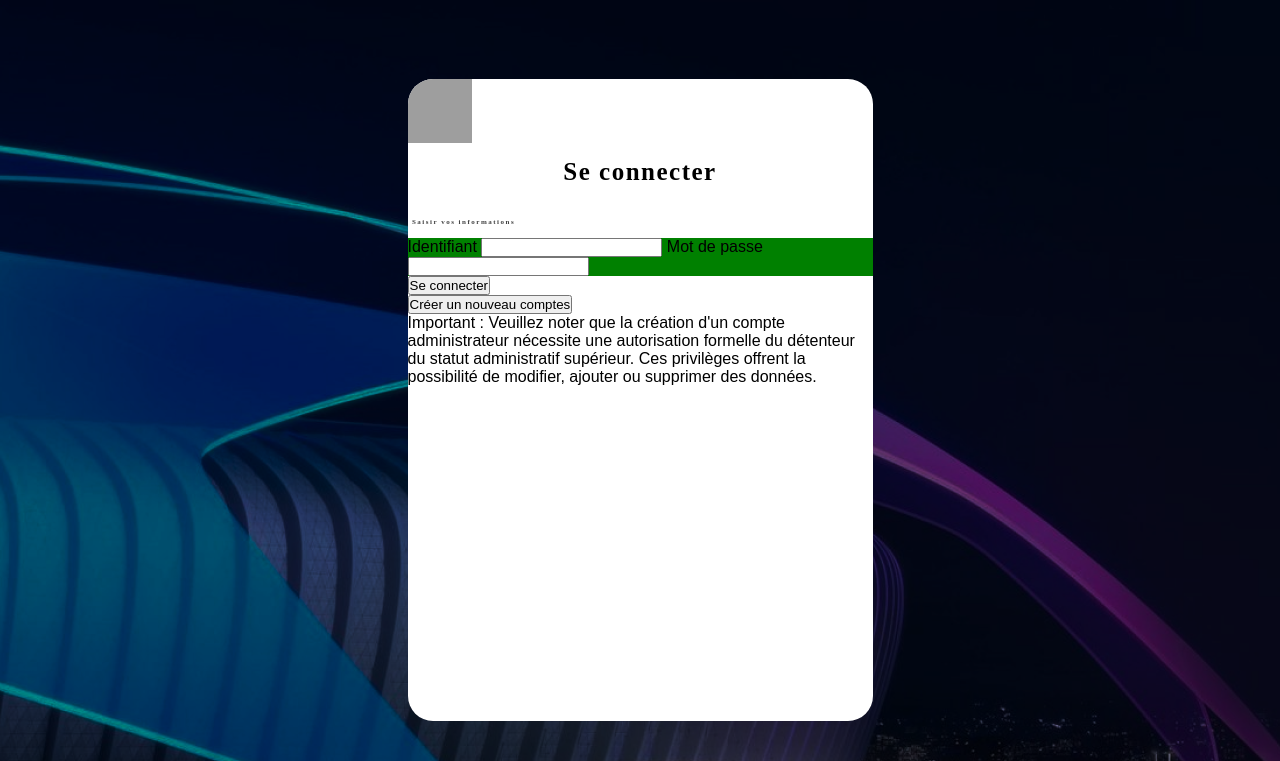
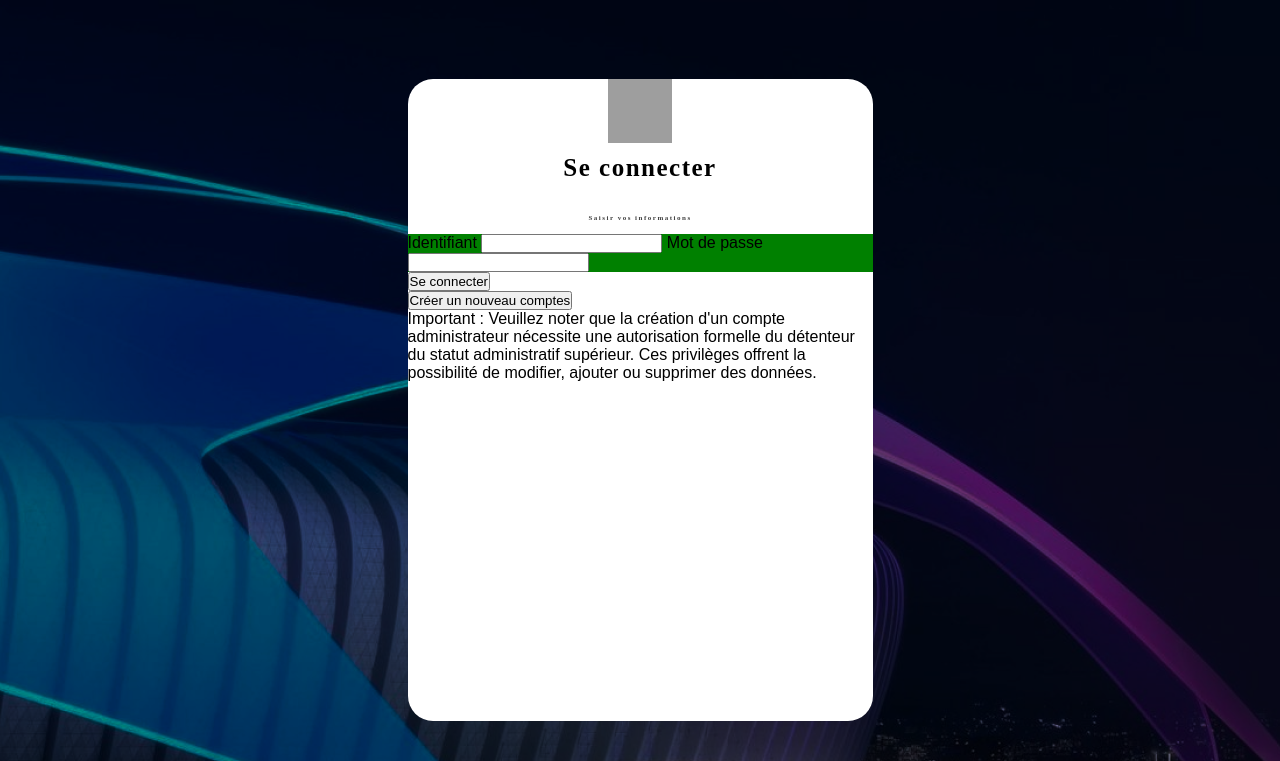
Before and after one commit to mrn21263/Clubprime, a PHP site: page /inscription/index.html in a window 1280 px wide. Shown: the top 761 px of the page. Run offline with PHP 8.4, Linux system fonts and the light colour scheme; grey boxes are pictures that could not be loaded.

Commit message:
Update style.css

```diff
--- a/inscription/style.css
+++ b/inscription/style.css
@@ -27,6 +27,13 @@ body {
     background: #FFF;
     display: flex;
     flex-direction: column;
+}
+.head-div{
+    display: flex;
+    flex-direction: column;
+    align-items: center;
+    justify-content: center;
+
 }
 .head-div img{
     width: 64px;
```
Lines whose indentation alone changed are shown as unchanged.
